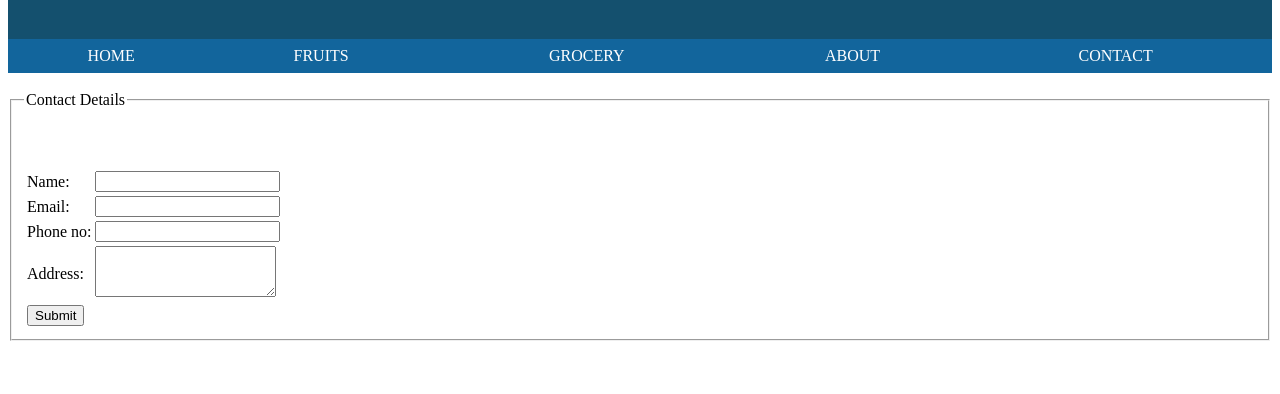
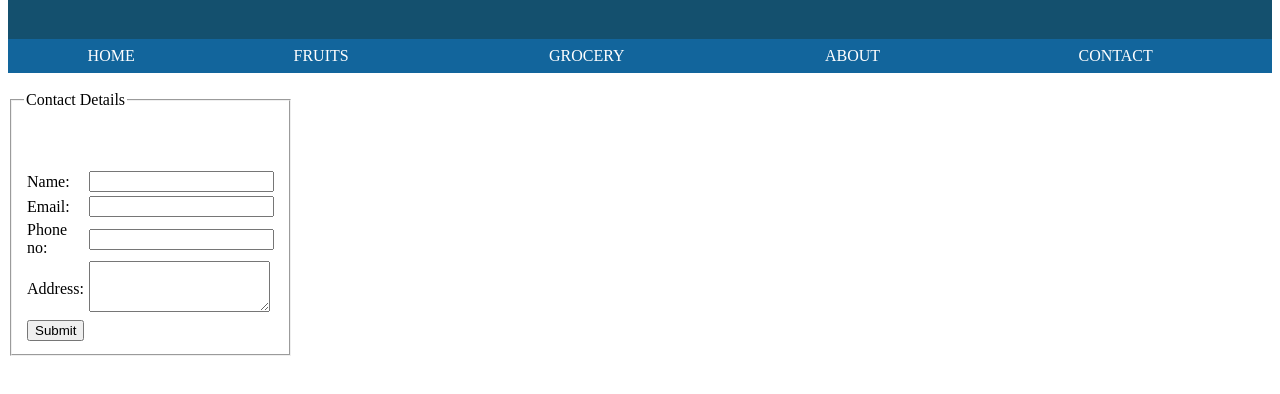
Before and after one commit to AliZafar121/Menu, a plain HTML site: page Contact.html in a window 1280 px wide. Shown: the part 126-520 px from the top of the page. Drawn offline with Linux system fonts and the light colour scheme.

Commit message:
Update Contact.html

```diff
--- a/Contact.html
+++ b/Contact.html
@@ -27,7 +27,10 @@
              text-align: center;
              background-color:rgb(158, 158, 189);
         }
+          .fieldset{
+            width: 20%;
 
+        }
 
     </style>
 </head>
```
